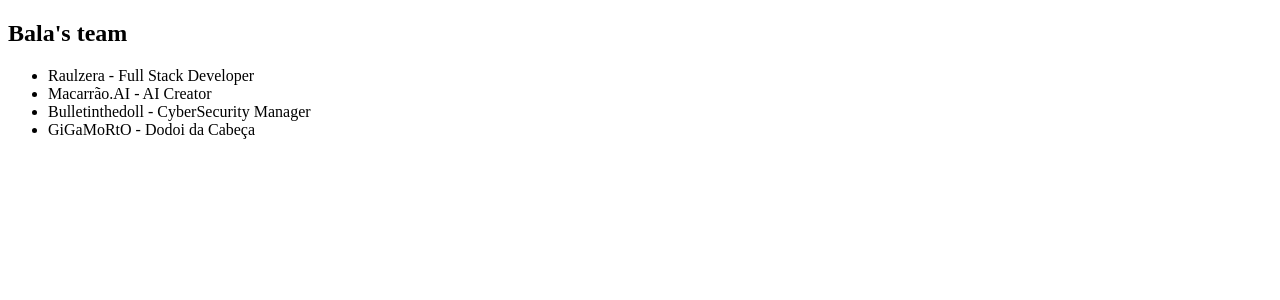
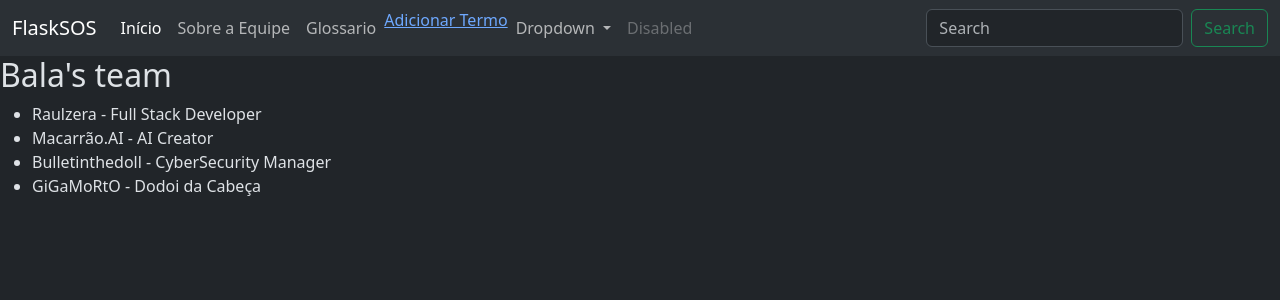
Before and after one commit to raulcabralc/flask-project, a Flask app: page /sobre_a_equipe in a window 1280 px wide. Shown: the top 300 px of the page. Run offline with Flask 3, Linux system fonts and the light colour scheme.

Commit message:
New Changes (Added 'Glossario and Creation Terms')

```diff
--- a/app.py
+++ b/app.py
@@ -1,14 +1,48 @@
-from flask import Flask, render_template
+from flask import Flask, render_template, request, url_for, redirect
+import os
+import csv
 
 app = Flask(__name__)
 
 @app.route('/')
 
-def ola():
+def principal():
     return render_template('index.html')
 
 @app.route('/sobre_a_equipe')
 
-def tchau():
+def sobre_a_equipe():
     return render_template('sobre.html')
+
+@app.route('/glossario')
+def glossario():
+
+    glossario_de_termos = []
+
+    with open('bd_glossario.csv', newline='', encoding='utf-8') as csvfile:
+        reader = csv.reader(csvfile, delimiter=';')
+        for t in reader:
+            glossario_de_termos.append(t)
+
+    return render_template('glossario.html', glossario=glossario_de_termos)
+
+@app.route('/novo_termo')
+
+def novo_termo():
+    return render_template('novo_termo.html')
+
+@app.route('/criar_termo', methods=['POST'])
+
+def criar_termo():
+
+    termo = request.form['termo']
+    definicao = request.form['definicao']
+
+    with open('bd_glossario.csv', 'a', newline='', encoding='UTF-8') as arquivo:
+        writer = csv.writer(arquivo, delimiter=';')
+        writer.writerow([termo,definicao])
+
+    return redirect(url_for('glossario'))
+
+
 app.run()
--- /dev/null
+++ b/bd_glossario.csv
@@ -0,0 +1,3 @@
+Python;Python é uma linguagem de programação de alto nível, de propósito geral e de código aberto. Foi criada por Guido van Rossum e seu desenvolvimento começou em 1989, com a primeira versão lançada em 1991. Python é conhecida por sua sintaxe clara, legibilidade de código e versatilidade.
+Flask;Flask é um framework web leve e flexível para Python. Ele foi criado por Armin Ronacher e lançado pela primeira vez em 2010. Flask é conhecido por sua simplicidade e facilidade de uso, proporcionando as ferramentas necessárias para construir aplicativos web de forma rápida e eficiente.
+CSV;CSV (Comma-Separated Values) é um formato de arquivo simples usado para armazenar dados tabulares (como uma planilha ou banco de dados) em um formato de texto simples, onde cada linha do arquivo representa uma linha da tabela e os valores são separados por vírgulas ou outros delimitadores.animal;bubles
--- a/templates/modelo.html
+++ b/templates/modelo.html
@@ -1,12 +1,56 @@
 <!doctype html>
-<html lang="pt-br">
+<html lang="pt-br" data-bs-theme="dark">
   <head>
     <meta charset="utf-8">
     <meta name="viewport" content="width=device-width, initial-scale=1">
-    <title>Bootstrap demo</title>
+    <title>FlaskSOS</title>
     <link href="https://cdn.jsdelivr.net/npm/bootstrap@5.3.6/dist/css/bootstrap.min.css" rel="stylesheet" integrity="sha384-4Q6Gf2aSP4eDXB8Miphtr37CMZZQ5oXLH2yaXMJ2w8e2ZtHTl7GptT4jmndRuHDT" crossorigin="anonymous">
   </head>
   <body>
+
+  <nav class="navbar navbar-expand-lg bg-body-tertiary">
+  <div class="container-fluid">
+    <a class="navbar-brand" href="#">FlaskSOS</a>
+    <button class="navbar-toggler" type="button" data-bs-toggle="collapse" data-bs-target="#navbarSupportedContent" aria-controls="navbarSupportedContent" aria-expanded="false" aria-label="Toggle navigation">
+      <span class="navbar-toggler-icon"></span>
+    </button>
+    <div class="collapse navbar-collapse" id="navbarSupportedContent">
+      <ul class="navbar-nav me-auto mb-2 mb-lg-0">
+        <li class="nav-item">
+          <a class="nav-link active" aria-current="page" href="/">Início</a>
+        </li>
+        <li class="nav-item">
+          <a class="nav-link" href="/sobre_a_equipe">Sobre a Equipe</a>
+        </li>
+         <li class="nav-glossario">
+          <a class="nav-link" href="/glossario">Glossario</a>
+        </li>
+        <li class="nav-glossario">
+          <a class="nav-gloss" href="/novo_termo">Adicionar Termo</a>
+        </li>
+        <li class="nav-item dropdown">
+          <a class="nav-link dropdown-toggle" href="#" role="button" data-bs-toggle="dropdown" aria-expanded="false">
+            Dropdown
+          </a>
+          <ul class="dropdown-menu">
+            <li><a class="dropdown-item" href="#">Action</a></li>
+            <li><a class="dropdown-item" href="#">Another action</a></li>
+            <li><hr class="dropdown-divider"></li>
+            <li><a class="dropdown-item" href="#">Something else here</a></li>
+          </ul>
+        </li>
+        <li class="nav-item">
+          <a class="nav-link disabled" aria-disabled="true">Disabled</a>
+        </li>
+      </ul>
+      <form class="d-flex" role="search">
+        <input class="form-control me-2" type="search" placeholder="Search" aria-label="Search"/>
+        <button class="btn btn-outline-success" type="submit">Search</button>
+      </form>
+    </div>
+  </div>
+</nav>
+
     {%block conteudo %}{% endblock %}
     <script src="https://cdn.jsdelivr.net/npm/bootstrap@5.3.6/dist/js/bootstrap.bundle.min.js" integrity="sha384-j1CDi7MgGQ12Z7Qab0qlWQ/Qqz24Gc6BM0thvEMVjHnfYGF0rmFCozFSxQBxwHKO" crossorigin="anonymous"></script>
   </body>
--- a/templates/sobre.html
+++ b/templates/sobre.html
@@ -1,10 +1,5 @@
-<!DOCTYPE html>
-<html lang="en">
-<head>
-    <meta charset="UTF-8">
-    <title>Sobre Minha Ecuipe</title>
-</head>
-<body>
+{% extends "modelo.html" %}
+{% block conteudo %}
     <h2>Bala's team</h2>
     <ul>
         <li>Raulzera - Full Stack Developer</li>
@@ -12,5 +7,4 @@
         <li>Bulletinthedoll - CyberSecurity Manager</li>
         <li>GiGaMoRtO - Dodoi da Cabeça</li>
     </ul>
-</body>
-</html>
+{% endblock %}
```
Also changed, not shown: templates/glossario.html (added, +27 -0 lines), templates/novo_termo.html (added, +18 -0 lines), README.md, templates/index.html (line endings or trailing spaces), 1 other file.
